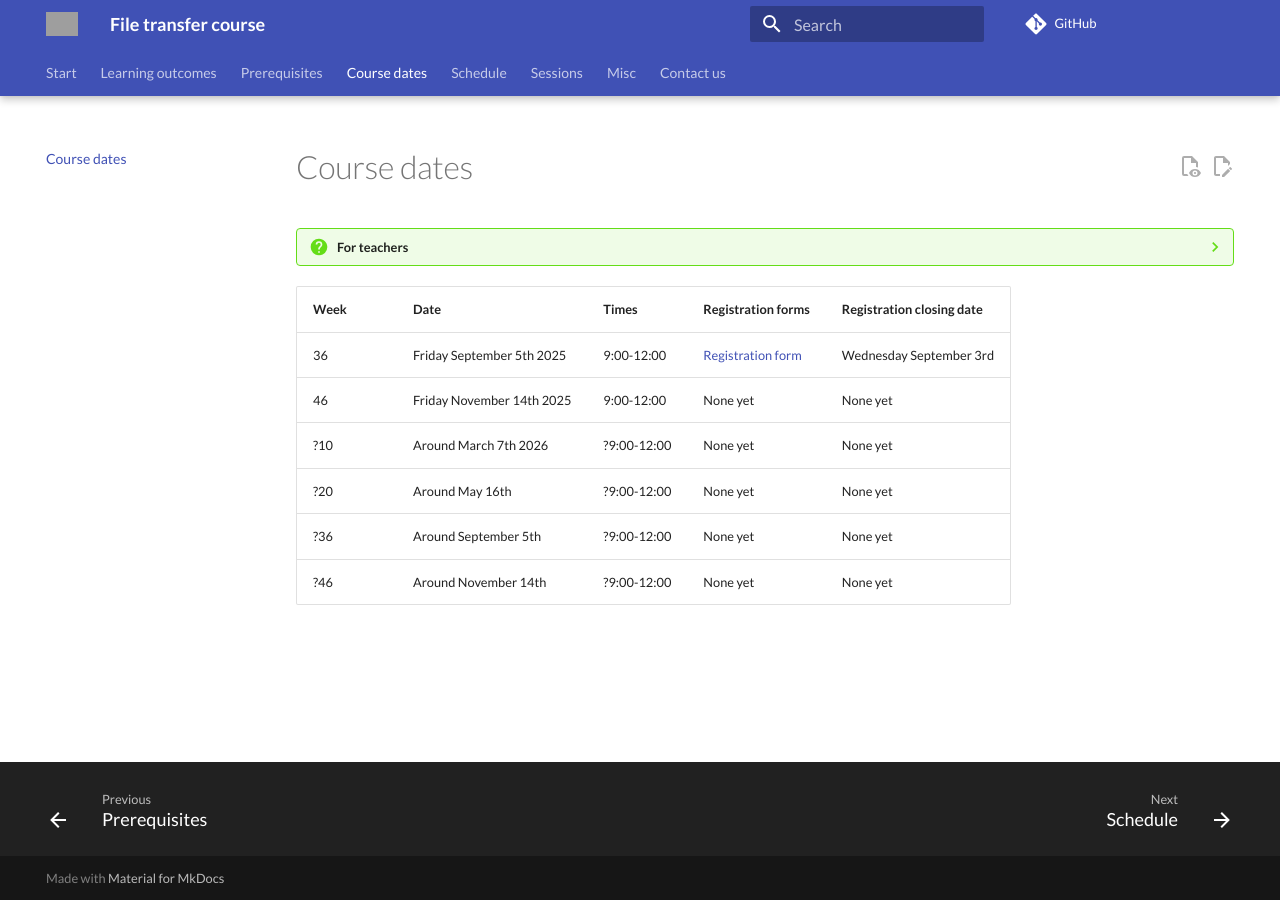
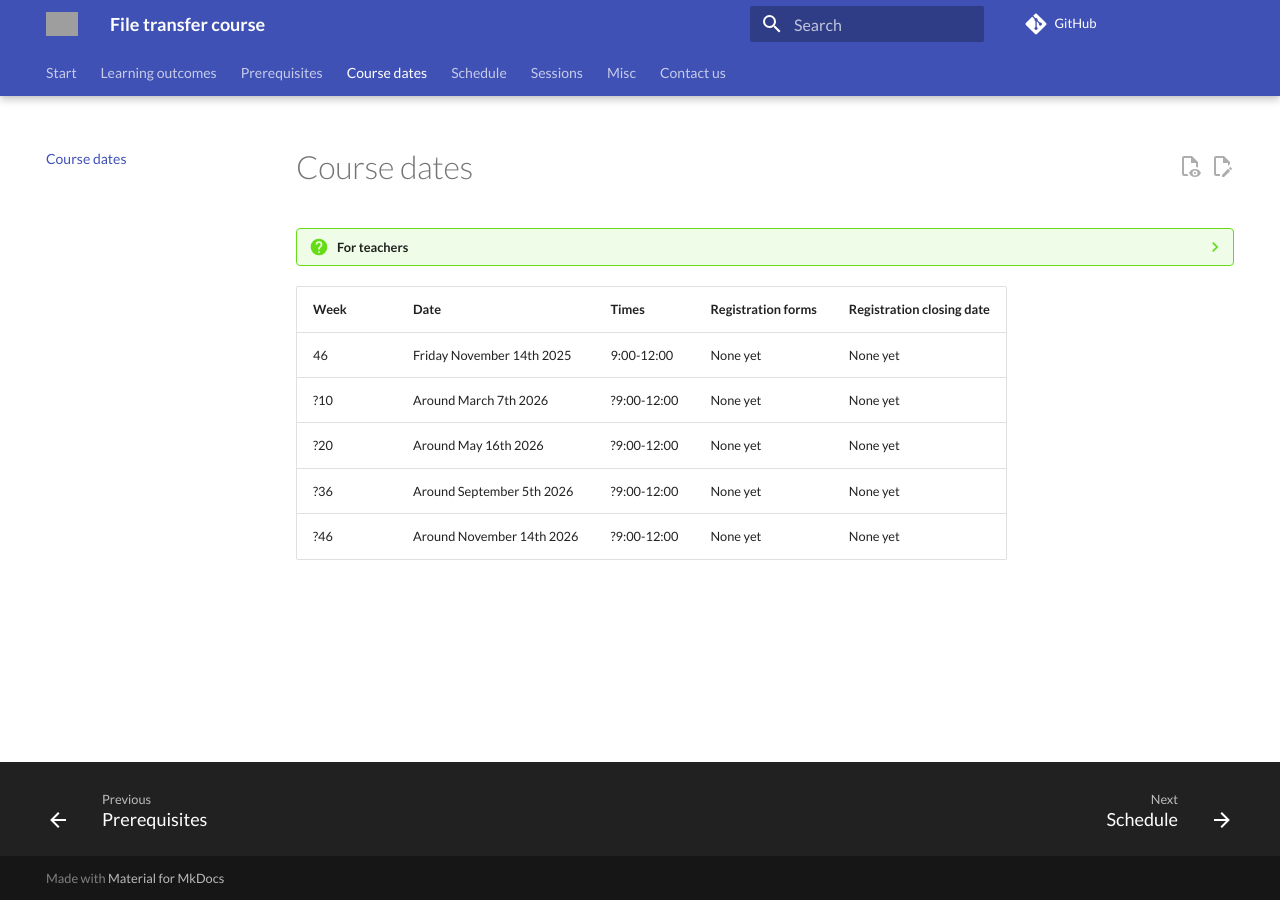
Before and after one commit to UPPMAX/naiss_file_transfer_course, an MkDocs documentation site: the page built from docs/course_dates.md, in a window 1280 px wide. Built offline with MkDocs 1.6.1 and Material for MkDocs 9.7.7, drawn with Linux system fonts in a browser that asks for light colours; comment, search, counter and statistics services are not loaded; grey boxes are pictures that could not be loaded.

Commit message:
Sketch future date in pencil

```diff
--- a/docs/course_dates.md
+++ b/docs/course_dates.md
@@ -19,12 +19,11 @@ tags:
 <!-- markdownlint-disable MD013 --><!-- Tables cannot be split up over lines, hence will break 80 characters per line -->
 
 Week|Date                     |Times      |Registration forms  |Registration closing date
-----|-------------------------|-----------|--------------------|-----
-36  |Friday September 5th 2025|9:00-12:00 |[Registration form](https://docs.google.com/forms/d/e/1FAIpQLSeKPn-w7a-uoC35aGCrU_2b2ZCfOCGsFSgN4iZzdly6skaIuw/viewform) |Wednesday September 3rd
-46  |Friday November 14th 2025|9:00-12:00 |None yet|None yet
-?10 |Around March 7th 2026    |?9:00-12:00|None yet|None yet
-?20 |Around May 16th          |?9:00-12:00|None yet|None yet
-?36 |Around September 5th     |?9:00-12:00|None yet|None yet
-?46 |Around November 14th     |?9:00-12:00|None yet|None yet
+----|-------------------------|-----------|--------------------|-------------------------
+46  |Friday November 14th 2025|9:00-12:00 |None yet            |None yet
+?10 |Around March 7th 2026    |?9:00-12:00|None yet            |None yet
+?20 |Around May 16th 2026     |?9:00-12:00|None yet            |None yet
+?36 |Around September 5th 2026|?9:00-12:00|None yet            |None yet
+?46 |Around November 14th 2026|?9:00-12:00|None yet            |None yet
 
 <!-- markdownlint-enable MD013 -->
```
